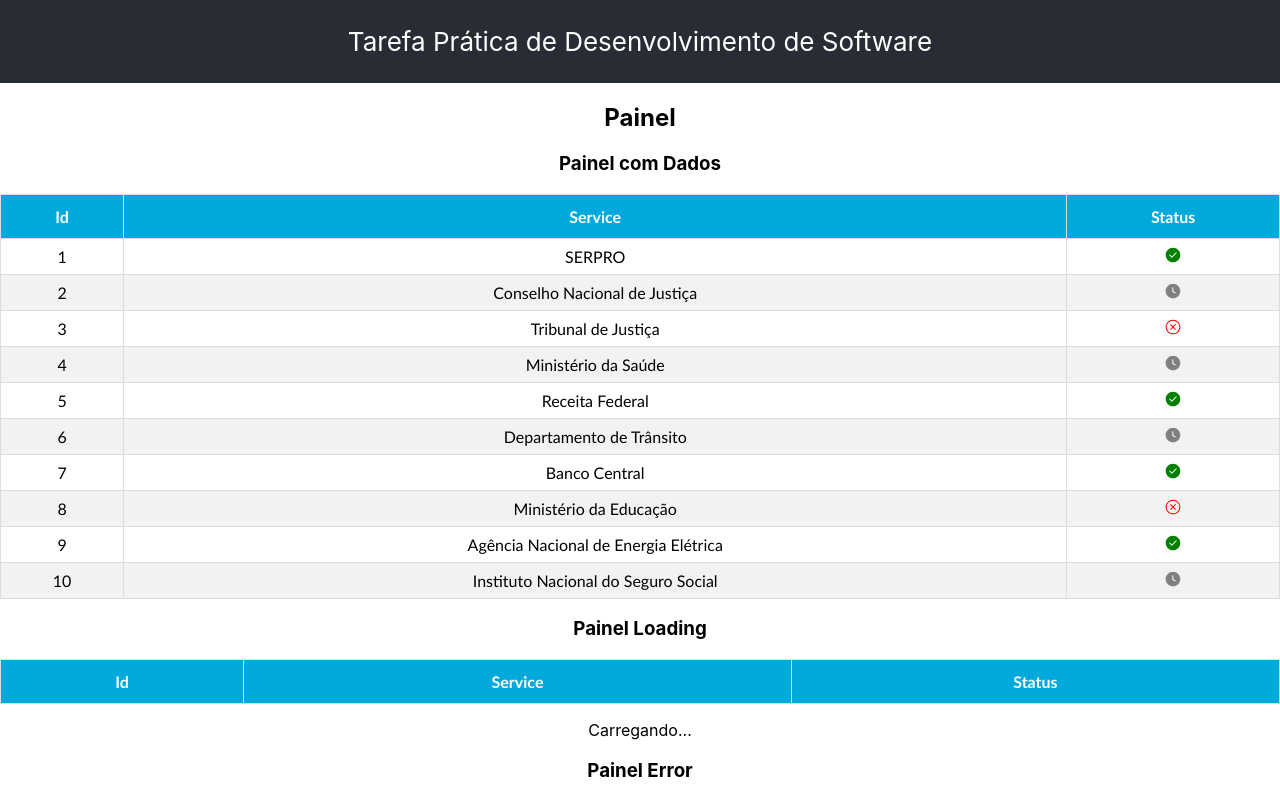
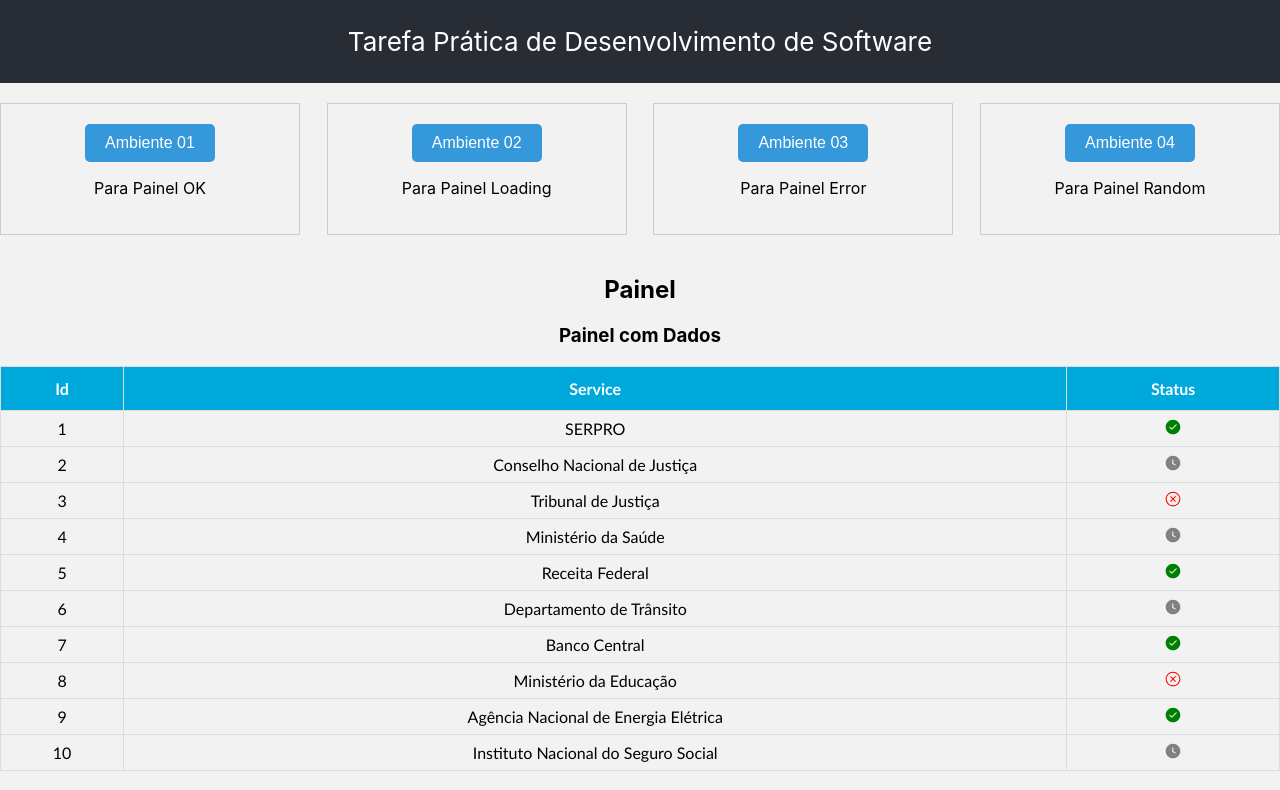
Before and after one commit to MiqueiasMarianoDev/painel-servico-status, a React (Create React App) app: page / in a window 1280 px wide. Shown: the top 790 px of the page. Built offline with nearby package versions, Linux system fonts and the light colour scheme.

Commit message:
PainelDeControle component and css

```diff
--- a/public/index.html
+++ b/public/index.html
@@ -4,6 +4,7 @@
     <meta charset="utf-8" />
     <link rel="icon" href="%PUBLIC_URL%/favicon.ico" />
     <meta name="viewport" content="width=device-width, initial-scale=1" />
+    <meta name="viewport" content="width=device-width, initial-scale=1.0">
     <meta name="theme-color" content="#000000" />
     <meta
       name="description"
--- a/src/App.css
+++ b/src/App.css
@@ -1,5 +1,6 @@
 .App {
   text-align: center;
+  background-color: #f2f2f2;
 }
 
 .App-logo {
--- a/src/App.js
+++ b/src/App.js
@@ -1,4 +1,5 @@
 import './App.css';
+import { PainelDeControle } from './components/PainelDeControle/PainelDeControle';
 import { Painel } from './components/painel/Painel';
 
 function App() {
@@ -7,6 +8,7 @@
       <header className="App-header">
         <p>Tarefa Prática de Desenvolvimento de Software</p>
       </header>
+      <PainelDeControle />
       <Painel />
 
     </div>
--- /dev/null
+++ b/src/components/PainelDeControle/PainelDeControle.js
@@ -0,0 +1,26 @@
+import React from 'react'
+import './PainelDeControle.module.css'
+import Style from './PainelDeControle.module.css'
+
+export const PainelDeControle = () => {
+  return (
+    <div className={Style.PainelDeControle__Container}>
+        <div className={Style.PainelDeControle__Column}>
+            <button className={Style.PainelDeControle__Button}>Ambiente 01</button>
+            <p>Para Painel OK</p>
+        </div>
+        <div className={Style.PainelDeControle__Column}>
+            <button className={Style.PainelDeControle__Button}>Ambiente 02</button>
+            <p>Para Painel Loading</p>
+        </div>
+        <div className={Style.PainelDeControle__Column}>
+            <button className={Style.PainelDeControle__Button}>Ambiente 03</button>
+            <p>Para Painel Error</p>
+        </div>
+        <div className={Style.PainelDeControle__Column}>
+            <button className={Style.PainelDeControle__Button}>Ambiente 04</button>
+            <p>Para Painel Random</p>
+        </div>
+    </div>
+  )
+}
--- /dev/null
+++ b/src/components/PainelDeControle/PainelDeControle.module.css
@@ -0,0 +1,38 @@
+.PainelDeControle__Container {
+    display: flex;
+    flex-wrap: wrap;
+    justify-content: space-between;
+    background-color: #f2f2f2;
+    margin-top: 20px;
+}
+
+.PainelDeControle__Column {
+    flex-basis: calc(25% - 20px); /* 25% width for each column with some spacing */
+    margin-bottom: 20px;
+    box-sizing: border-box;
+    padding: 20px;
+    border: 1px solid #ccc;
+    background-color: #f2f2f2;
+}
+
+.PainelDeControle__Button {
+    display: inline-block;
+    padding: 10px 20px;
+    font-size: 16px;
+    border: none;
+    border-radius: 5px;
+    background-color: #3498db;
+    color: #ffffff;
+    text-align: center;
+    text-decoration: none;
+    cursor: pointer;
+    transition: background-color 0.3s ease;
+  }
+
+.PainelDeControle__Button:hover {
+    background-color: #2980b9;
+  }
+
+.PainelDeControle__Button:focus {
+    outline: none;
+  }
```
Also changed, not shown: 1 other file (tests, documents, lock files or other folders).
